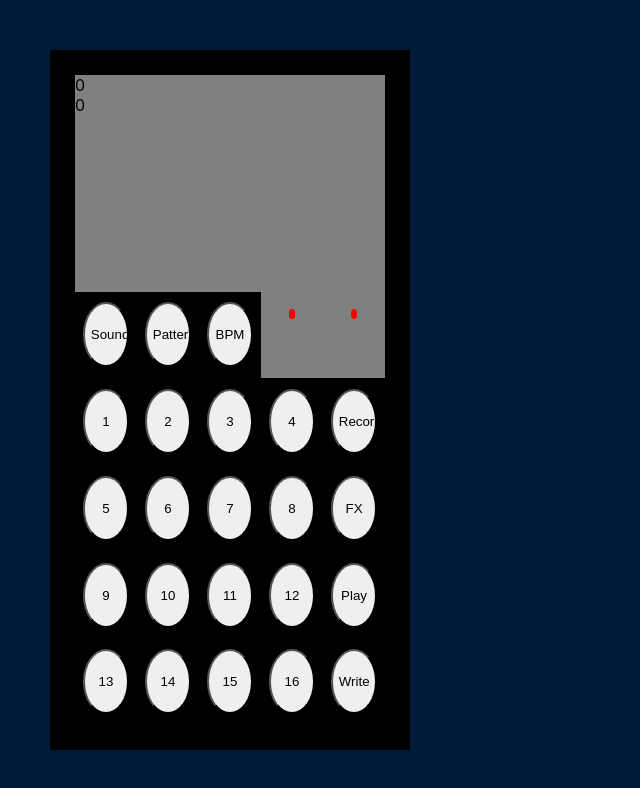
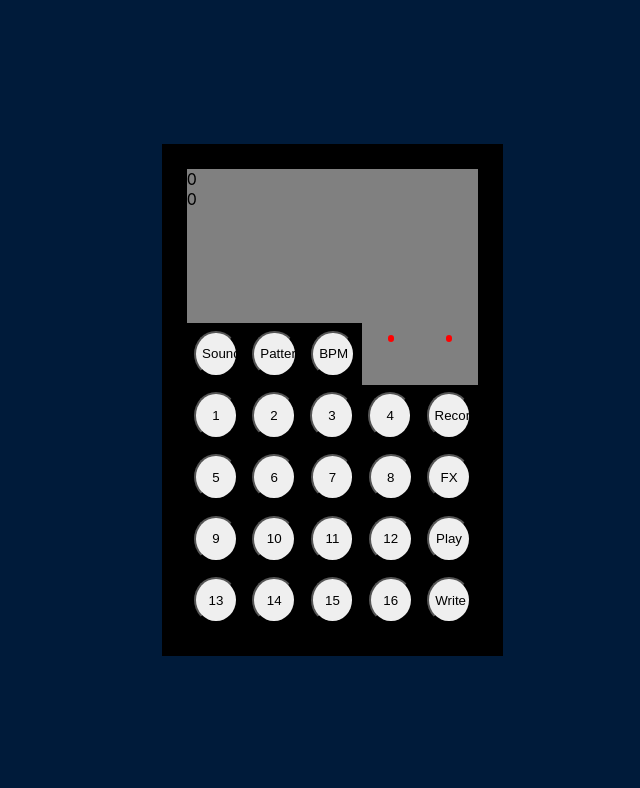
Before and after one commit to dougllittle/React-PO, a React (Create React App) app: page / in a window 1280 px wide. Shown: the top 788 px of the page, without its empty margins (0-640 px from the left). Built offline with nearby package versions, Linux system fonts and the light colour scheme.

Commit message:
fixed widths

```diff
--- a/src/App.js
+++ b/src/App.js
@@ -15,7 +15,6 @@ class App extends Component {
     }
 
     handleChange(activeBtns){
-      console.log(activeBtns);
       this.setState({activeBtns});
     }
 
--- a/src/Controls.js
+++ b/src/Controls.js
@@ -72,7 +72,6 @@ class ControlsRow extends Component{
     }
 
     handleChange(event){
-      	console.log(event.target.innerText);
     	this.props.handleChange(event.target.innerText);
     }
 
--- a/src/css/App.css
+++ b/src/css/App.css
@@ -31,9 +31,9 @@
 	box-sizing:border-box;
 	padding:25px;
 	background-color:black;
-	height:calc(100% - 50px);
-	width:calc(100% - 50px);
 	display:flex;
+	height:calc(100vw / 1);
+	width:calc(100vw / 1.5);
 	flex-flow:column nowrap;
 	justify-content: center;
 	align-items:center;
@@ -49,7 +49,25 @@
 
 }
 
-@media screen and (min-width:769px){
+@media screen and (min-width:701px){
+	#po-left-wrap{
+		width:calc(100% - 200px);
+		height:calc(100% - 100px);
+	}
+}
+
+@media screen and (min-width:991px){
+	#po-left-wrap, #po-right-wrap{
+		flex:1;
+		height:100%;
+	}
+	#po-operate{
+		height:calc(100vw / 2.5);
+		width:calc(100vw / 3.75);
+	}
+}
+
+@media screen and (min-width:1401px){
 	#po-left-wrap{
 		flex:1;
 		height:100%;
```
